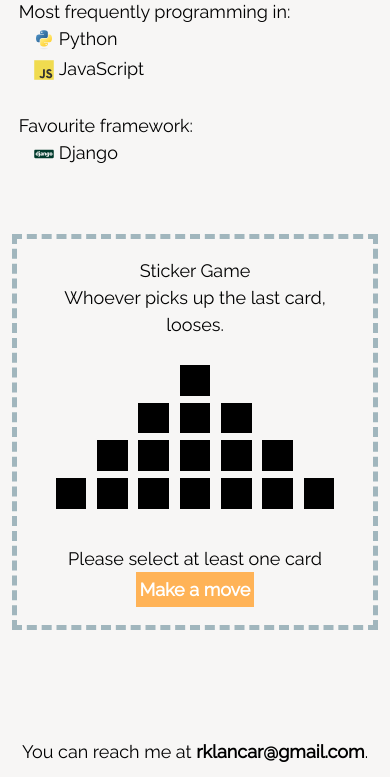
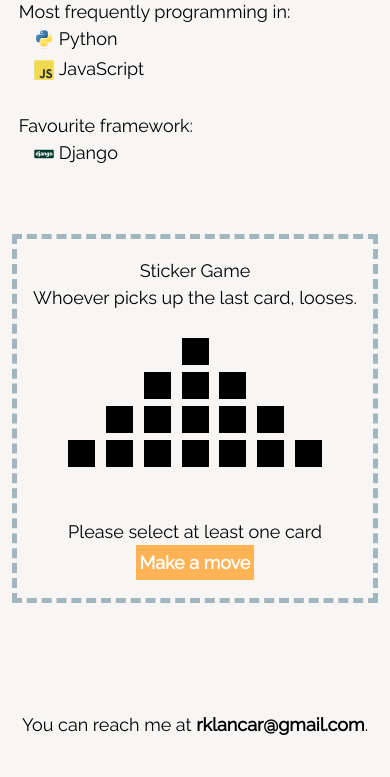
Before and after one commit to HyoMiYing/rok-klancar, a Django app: page / in a window 390 px wide. Shown: the part 599-1376 px from the top of the page. After the commit the page ends 1334 px from the top, so only its background shows below. Run offline with Django 3.2, Linux system fonts and the light colour scheme.

Commit message:
Fixed CSS again..... so the UI shows nicely on phone

```diff
--- a/workblog/static/workblog/style.css
+++ b/workblog/static/workblog/style.css
@@ -198,7 +198,8 @@ a:visited {
 
 #game-ui {
     text-align: center;
-    padding: 1rem;
+    padding-top: 1rem;
+    padding-bottom: 1rem;
     border: 5px dashed #a1b6bd;
 }
 
@@ -207,8 +208,8 @@ a:visited {
 }
 
 .card {
-    width: 1.7rem;
-    height: 1.7rem;
+    width: 1.5rem;
+    height: 1.5rem;
     margin-left: 0.3rem;
     margin-right: 0.3rem;
     background-color: black;
```
